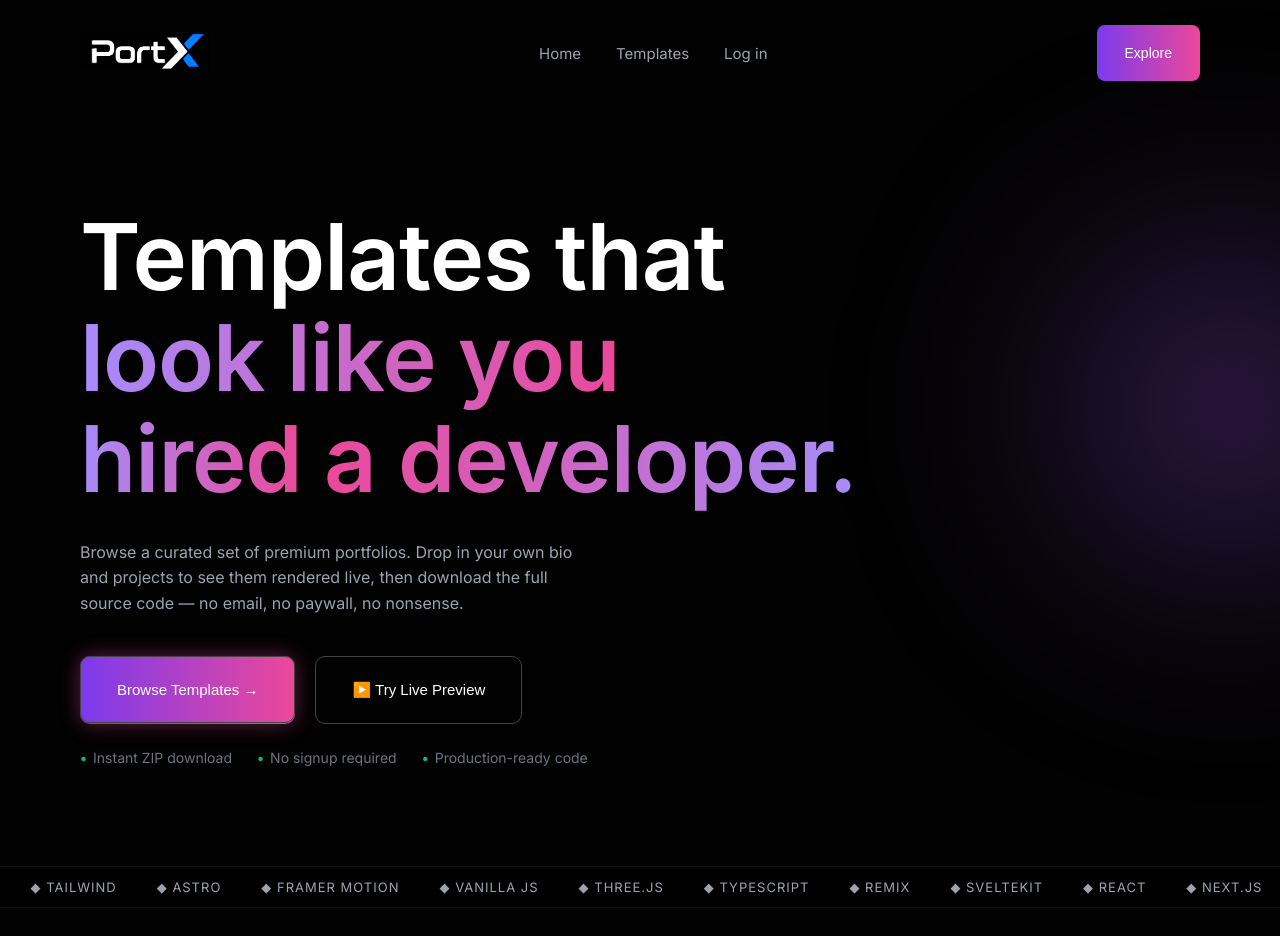
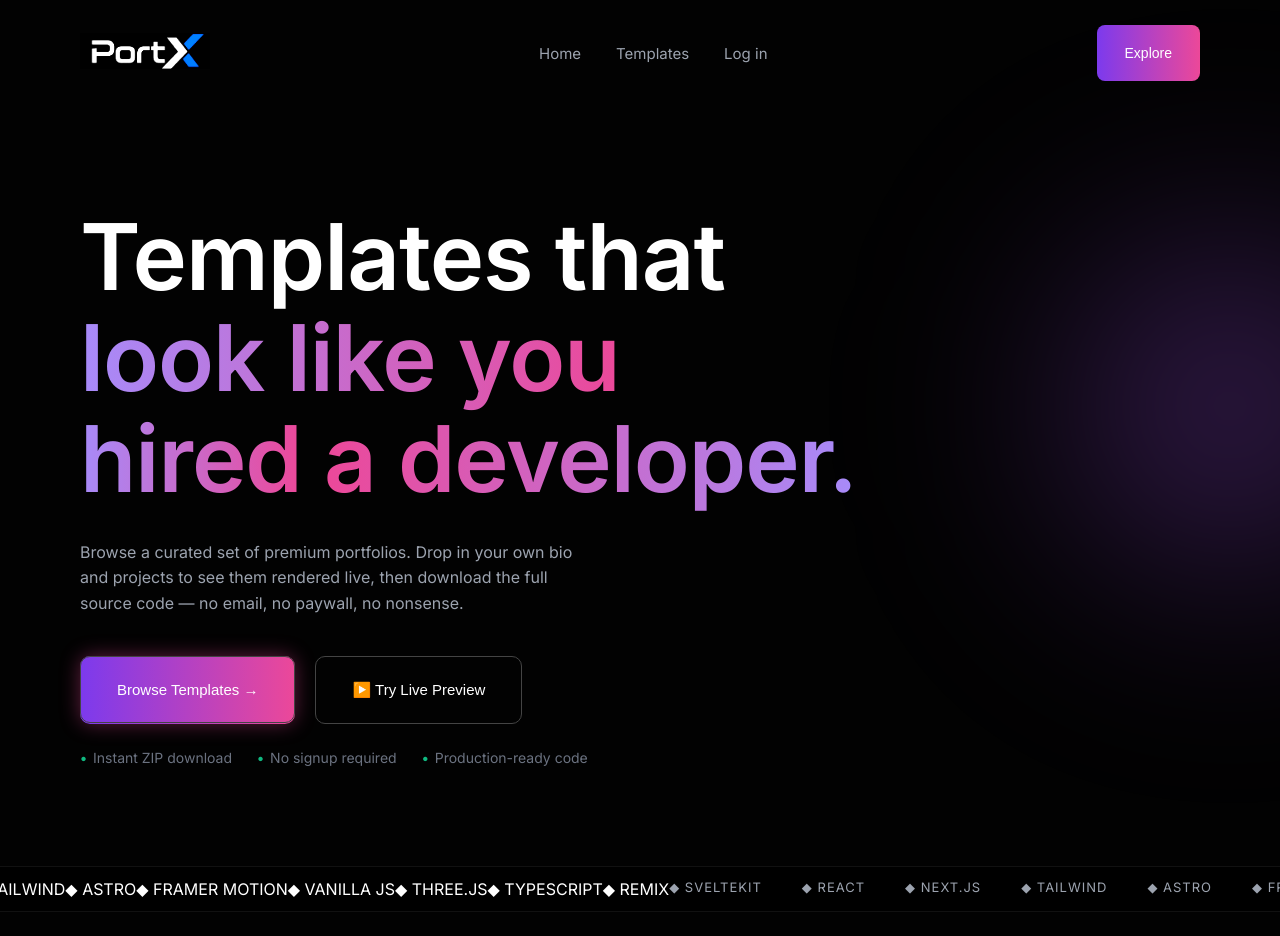
Before and after one commit to YugShah1510/PortX, a React (Vite) app in the folder Port_X/: page / in a window 1280 px wide. Shown: the top 936 px of the page. Built offline with nearby package versions, Linux system fonts and the light colour scheme.

Commit message:
Update Techbar.jsx

```diff
--- a/Port_X/src/components/Techbar.jsx
+++ b/Port_X/src/components/Techbar.jsx
@@ -5,7 +5,7 @@ const TechBar = () => {
     <div className="tech-wrapper">
       <div className="tech-track">
 
-        <div className="tech-content">
+        <div className="tech-contnt">
           <span>◆ SVELTEKIT</span>
           <span>◆ REACT</span>
           <span>◆ NEXT.JS</span>
```
